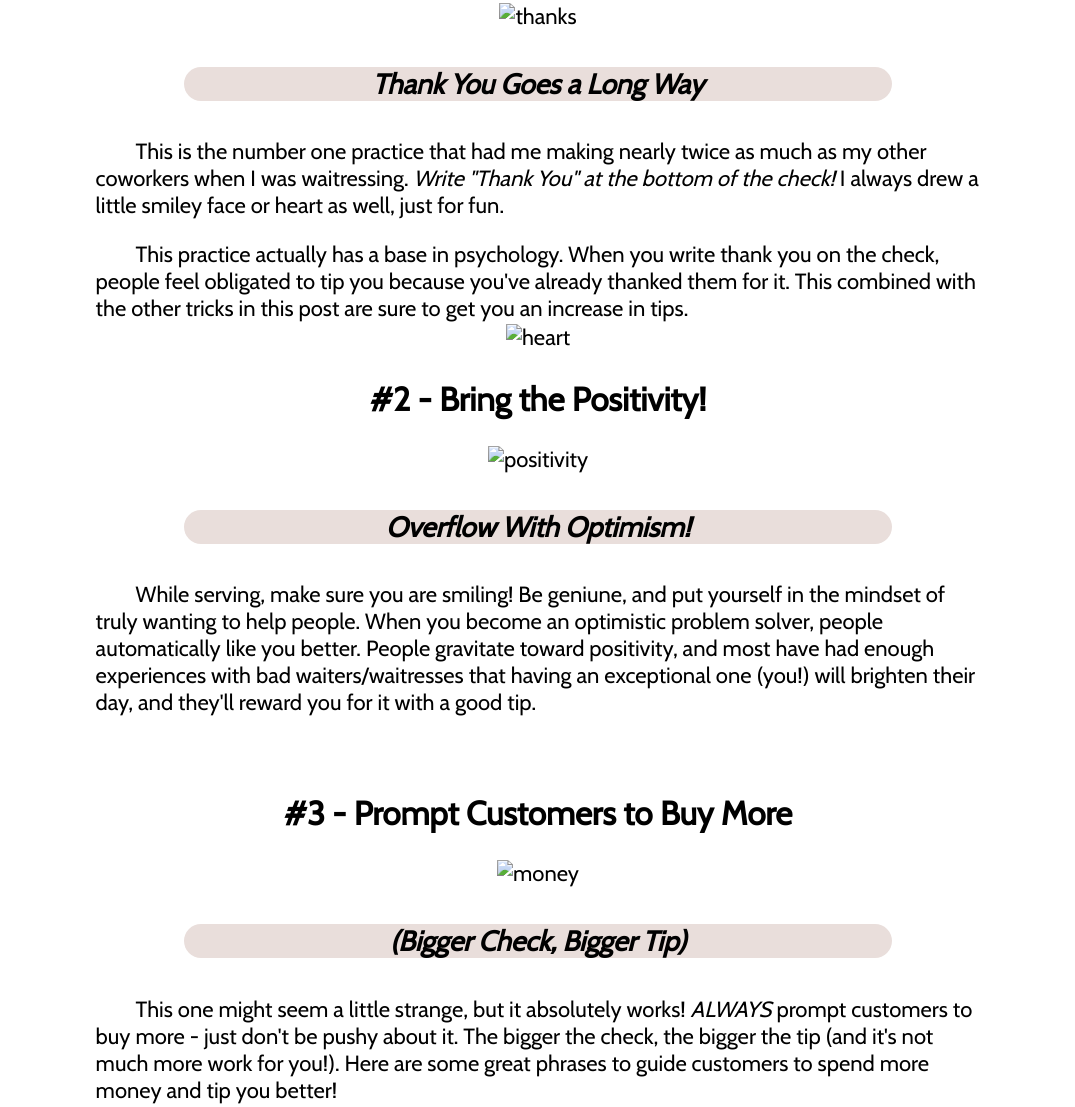
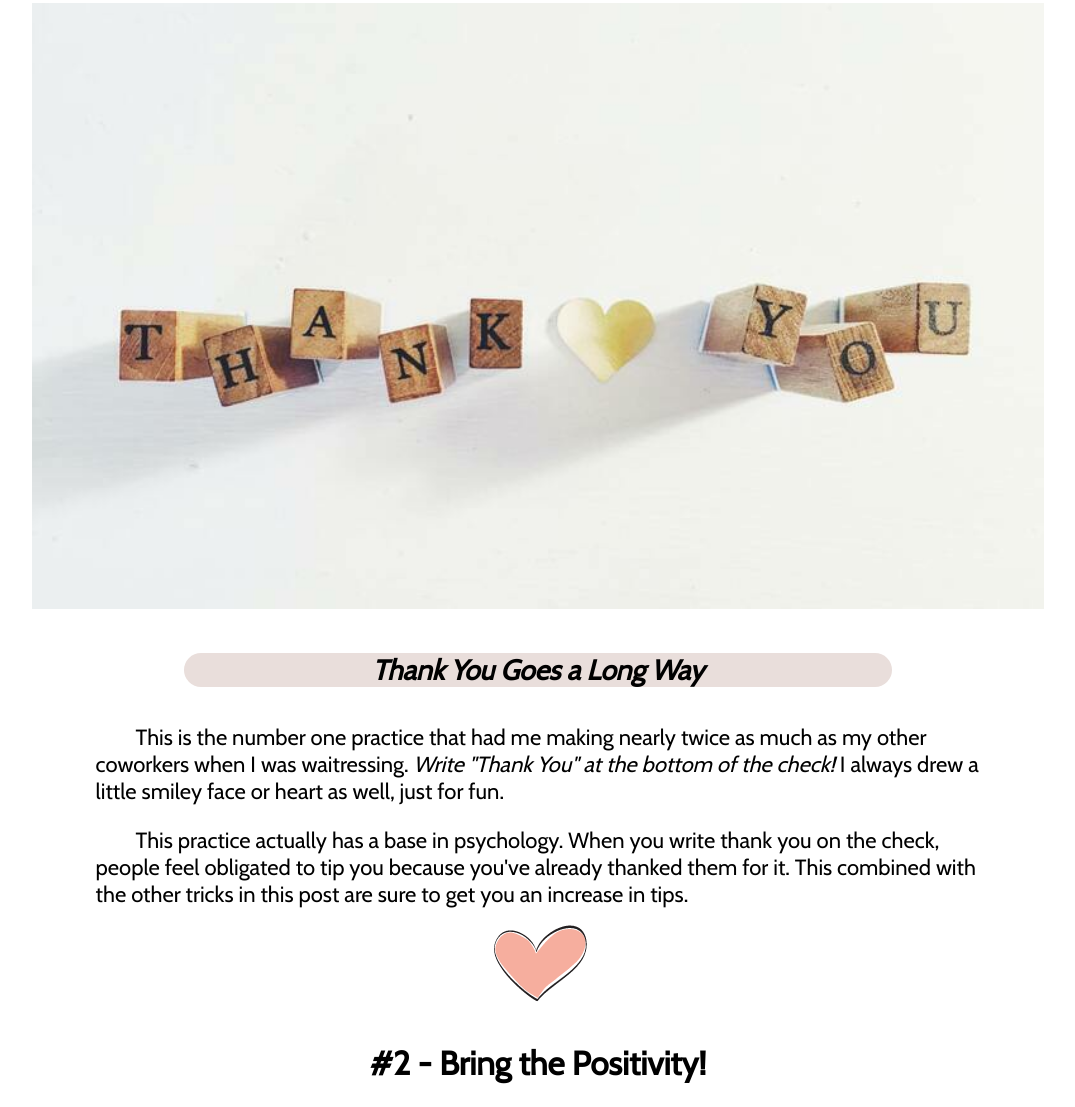
Before and after one commit to tylajeffs/tylajeffs.github.io, a plain HTML site: page waitress.html in a window 1280 px wide. Shown: the part 851-1958 px from the top of the page, without its empty margins (102-1177 px from the left). Drawn offline with nearby package versions, Linux system fonts and the light colour scheme; files whose address does not match are found by name.

Commit message:
Update waitress.html

```diff
--- a/waitress.html
+++ b/waitress.html
@@ -26,7 +26,7 @@
         <div class="nav">
 
             <ul>
-                <li><a href="homepage.html">Home</a></li>
+                <li><a href="index.html">Home</a></li>
                 <li><a href="about.html">About</a></li>
                 <li><a href="blogarchive.html">Blog</a></li>
                 <li><a href="contact.html">Contact</a></li>
@@ -54,7 +54,7 @@
 
                 <div class="blog-img">
 
-                    <img class="full-width" src="images/thanks.jpg" alt="thanks">
+                    <img class="full-width" src="final/images/thanks.jpg" alt="thanks">
 
                 </div>
 
@@ -72,7 +72,7 @@
 
                 <div id="heart">
 
-                    <img src="images/heart.png" alt="heart">
+                    <img src="final/images/heart.png" alt="heart">
 
                 </div>
 
@@ -84,7 +84,7 @@
 
                 <div class="blog-img">
 
-                    <img class="full-width" src="images/girl-smile.jpg" alt="positivity">
+                    <img class="full-width" src="final/images/girl-smile.jpg" alt="positivity">
 
                 </div>
 
@@ -106,7 +106,7 @@
 
                 <div class="blog-img">
 
-                    <img class="full-width" src="images/man-money.jpg" alt="money">
+                    <img class="full-width" src="final/images/man-money.jpg" alt="money">
 
                 </div>
 
```
